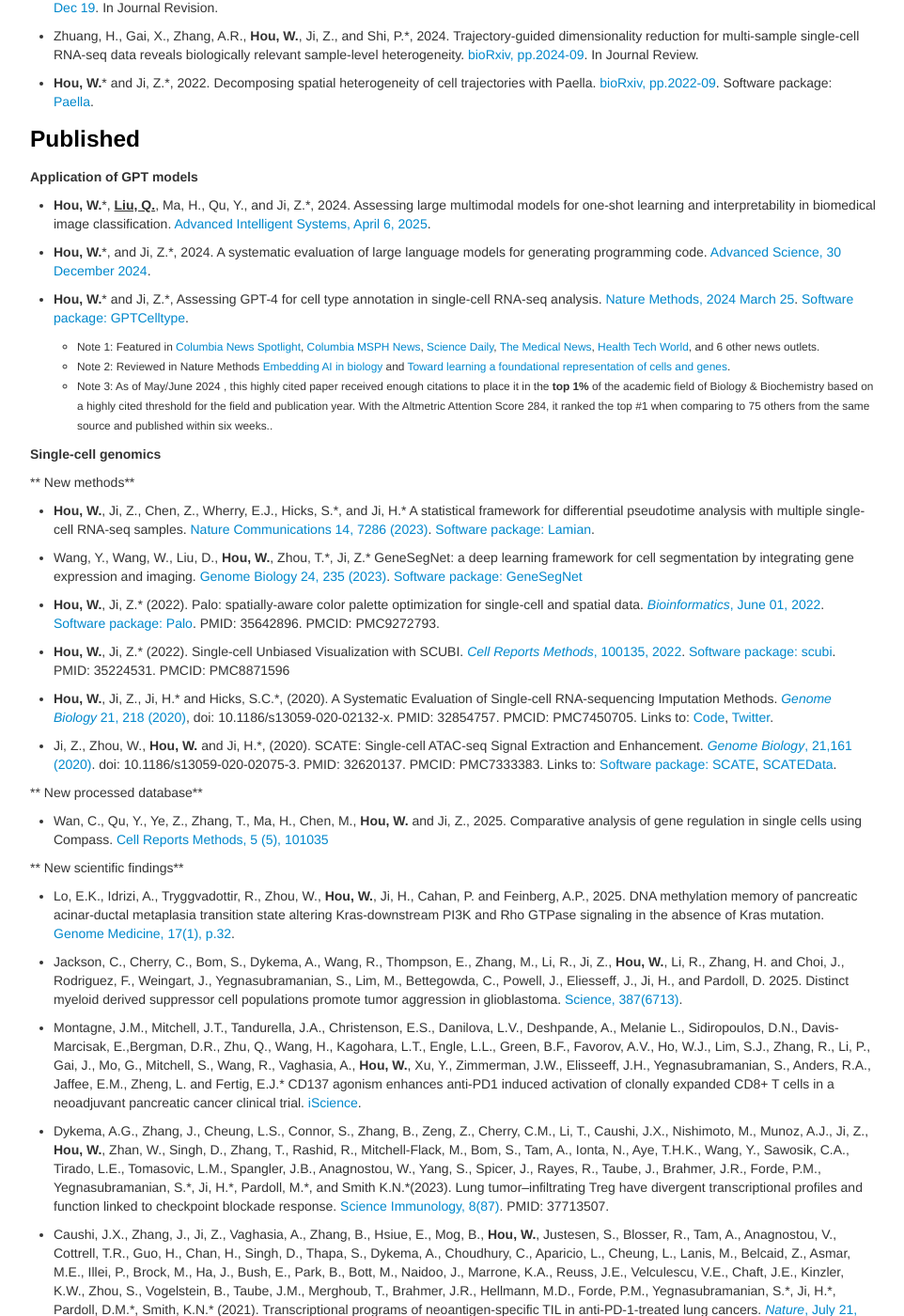
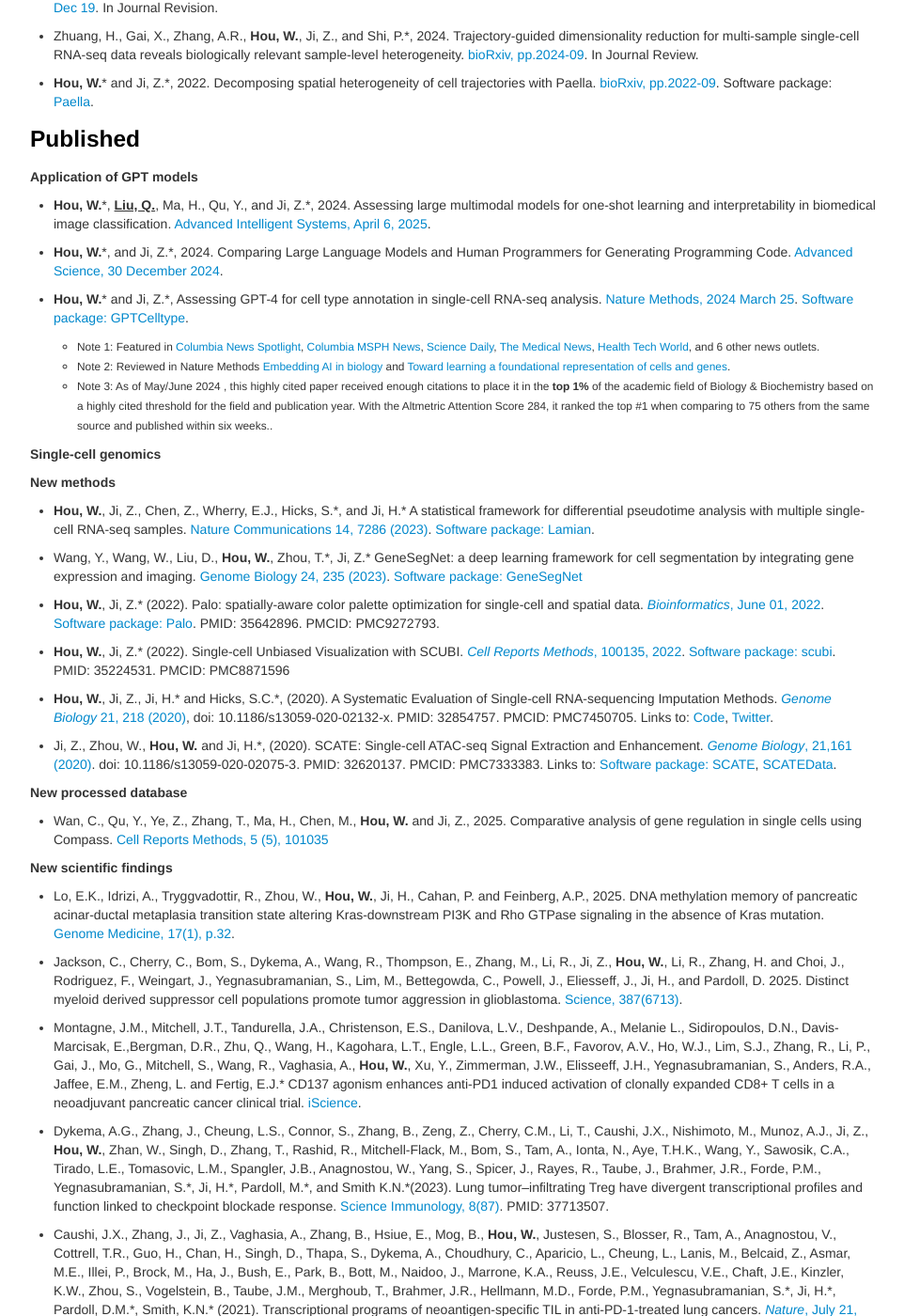
Before and after one commit to Winnie09/Wenpin_Hou, a Jekyll site: the page built from pages/publications.md, in a window 1280 px wide and 1400 px high, scrolled down 435 px. Shown: the whole window at 94% size, without its empty margins (158-1120 px from the left). Built offline with Jekyll 4.4.1, drawn with Linux system fonts in a browser that asks for light colours.

Commit message:
revise pub

```diff
--- a/pages/publications.md
+++ b/pages/publications.md
@@ -32,7 +32,8 @@ Whole-Genome DNA Methylation Landscape. [bioRxiv, 2025 February 8](https://www.b
 
 - **Hou, W.**\*, **<u>Liu, Q.</u>**, Ma, H., Qu, Y., and Ji, Z.\*, 2024. Assessing large multimodal models for one-shot learning and interpretability in biomedical image classification.   [Advanced Intelligent Systems, April 6, 2025](https://advanced.onlinelibrary.wiley.com/doi/10.1002/aisy.202400947).
 
-- **Hou, W.**\*, and Ji, Z.\*, 2024. A systematic evaluation of large language models for generating programming code.  [Advanced Science, 30 December 2024](https://onlinelibrary.wiley.com/doi/10.1002/advs.202412279).
+- **Hou, W.**\*, and Ji, Z.\*, 2024. Comparing Large Language Models and Human
+Programmers for Generating Programming Code.  [Advanced Science, 30 December 2024](https://onlinelibrary.wiley.com/doi/10.1002/advs.202412279).
 
 - **Hou, W.**\* and Ji, Z.\*, Assessing GPT-4 for cell type annotation in single-cell RNA-seq analysis. [Nature Methods, 2024 March 25](https://link.springer.com/article/10.1038/s41592-024-02235-4?utm_source=rct_congratemailt&utm_medium=email&utm_campaign=oa_20240325&utm_content=10.1038/s41592-024-02235-4). [Software package: GPTCelltype](https://winnie09.github.io/Wenpin_Hou/pages/gptcelltype.html).
 	- <small> Note 1: Featured in [Columbia News Spotlight](https://us7.campaign-archive.com/?e=__test_email__&u=cc26d8788ee7d6f98dd0af14e&id=6dd610b0a9), [Columbia MSPH News](https://www.publichealth.columbia.edu/news/gpt-4-ai-outperforms-experts-identification-cell-types?utm_source=newsletter&utm_medium=email&utm_campaign=040124spotlight), [Science Daily](https://www.sciencedaily.com/releases/2024/03/240325172422.htm), [The Medical News](https://www.news-medical.net/news/20240326/GPT-4-shows-expert-level-accuracy-in-annotating-cell-types.aspx), [Health Tech World](https://www.htworld.co.uk/news/gpt-4-for-identifying-cell-types-in-single-cells-matches/), and 6 other news outlets.  </small>
@@ -41,7 +42,7 @@ Whole-Genome DNA Methylation Landscape. [bioRxiv, 2025 February 8](https://www.b
 
 ##### Single-cell genomics
 
-** New methods**
+**New methods**
 
 - **Hou, W.**, Ji, Z., Chen, Z., Wherry, E.J., Hicks, S.\*, and Ji, H.\* A statistical framework for differential pseudotime analysis with multiple single-cell RNA-seq samples.  [Nature Communications 14, 7286 (2023)](https://www.nature.com/articles/s41467-023-42841-y). [Software package: Lamian](https://github.com/Winnie09/Lamian).
 
@@ -55,11 +56,11 @@ Whole-Genome DNA Methylation Landscape. [bioRxiv, 2025 February 8](https://www.b
 
 - Ji, Z., Zhou, W., **Hou, W.** and Ji, H.\*, (2020). SCATE: Single-cell ATAC-seq Signal Extraction and Enhancement. [*Genome Biology*, 21,161 (2020)](https://genomebiology.biomedcentral.com/articles/10.1186/s13059-020-02075-3). doi: 10.1186/s13059-020-02075-3. PMID: 32620137. PMCID: PMC7333383. Links to: [Software package: SCATE](https://github.com/Winnie09/SCATE), [SCATEData](https://github.com/Winnie09/SCATEData).
 
-** New processed database**
+**New processed database**
 
 - Wan, C., Qu, Y., Ye, Z., Zhang, T., Ma, H., Chen, M., **Hou, W.** and Ji, Z., 2025. Comparative analysis of gene regulation in single cells using Compass. [Cell Reports Methods, 5 (5), 101035](https://www.cell.com/cell-reports-methods/fulltext/S2667-2375(25)00071-2)
 
-** New scientific findings**
+**New scientific findings**
 
 - Lo, E.K., Idrizi, A., Tryggvadottir, R., Zhou, W., **Hou, W.**, Ji, H., Cahan, P. and Feinberg, A.P., 2025. DNA methylation memory of pancreatic acinar-ductal metaplasia transition state altering Kras-downstream PI3K and Rho GTPase signaling in the absence of Kras mutation. [Genome Medicine, 17(1), p.32](https://genomemedicine.biomedcentral.com/articles/10.1186/s13073-025-01452-6).
 
```
